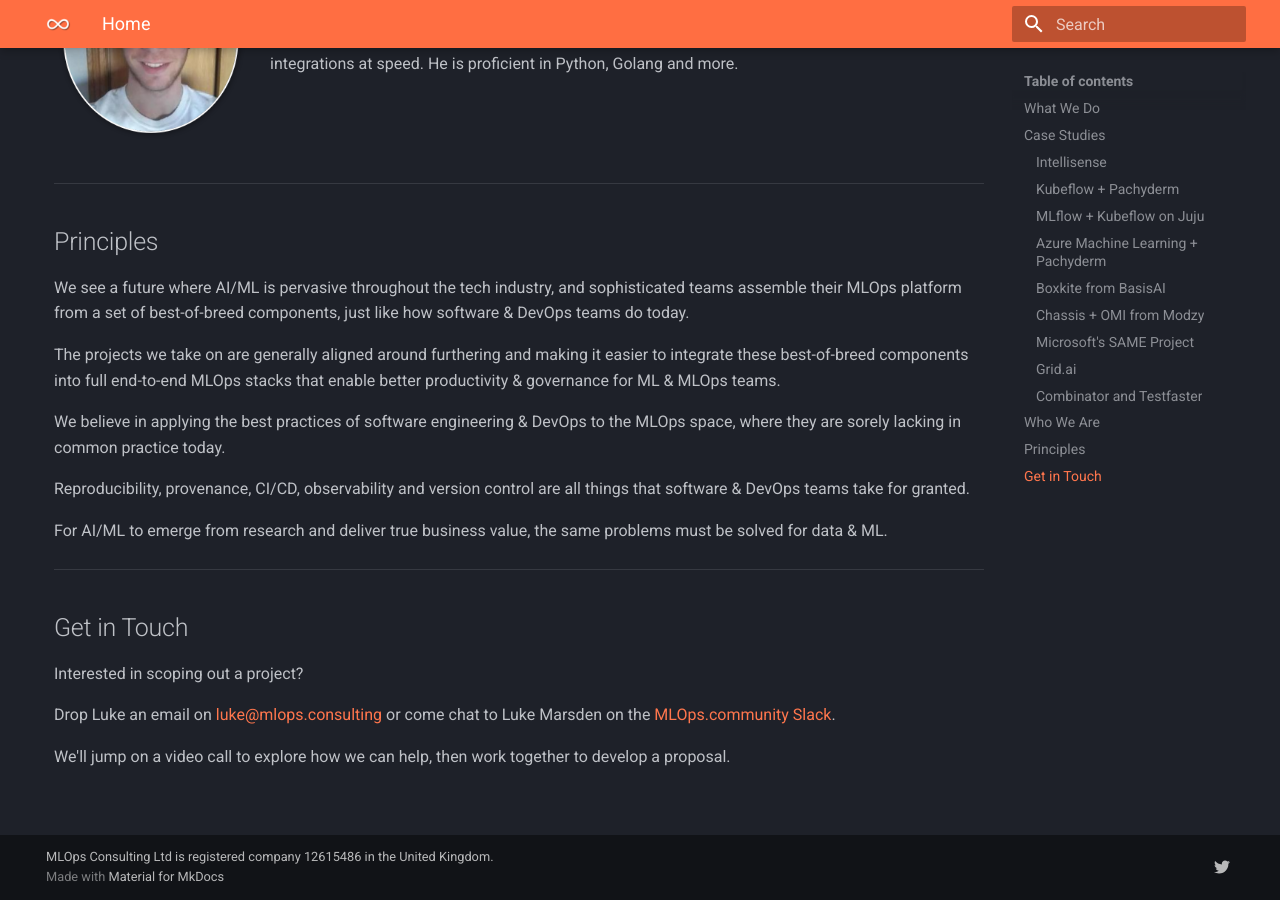
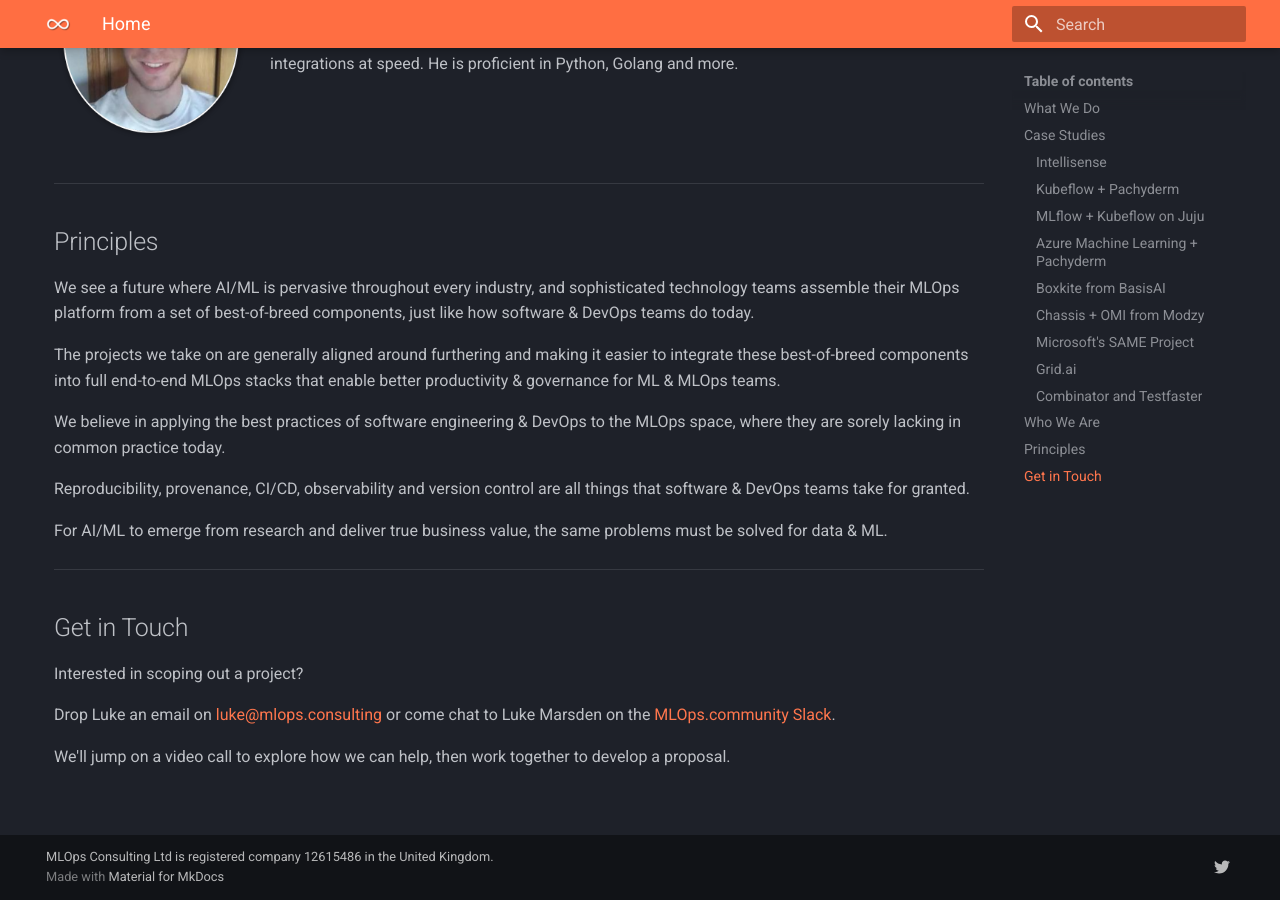
Before and after one commit to mlopsworks/mlops.consulting, an MkDocs documentation site: the page built from docs/index.md, in a window 1280 px wide and 900 px high, scrolled down 4138 px. Built offline with MkDocs 1.6.1 and Material for MkDocs 9.7.7, drawn with Linux system fonts in a browser that asks for light colours.

Commit message:
broaden, and try alternative mkdocs gh-deploy

```diff
--- a/docs/index.md
+++ b/docs/index.md
@@ -168,7 +168,7 @@ Carlos is an extremely sharp software engineer who can develop high quality MLOp
 
 ## Principles
 
-We see a future where AI/ML is pervasive throughout the tech industry, and sophisticated teams assemble their MLOps platform from a set of best-of-breed components, just like how software & DevOps teams do today.
+We see a future where AI/ML is pervasive throughout every industry, and sophisticated technology teams assemble their MLOps platform from a set of best-of-breed components, just like how software & DevOps teams do today.
 
 The projects we take on are generally aligned around furthering and making it easier to integrate these best-of-breed components into full end-to-end MLOps stacks that enable better productivity & governance for ML & MLOps teams.
 
```
Also changed, not shown: 1 other file.
